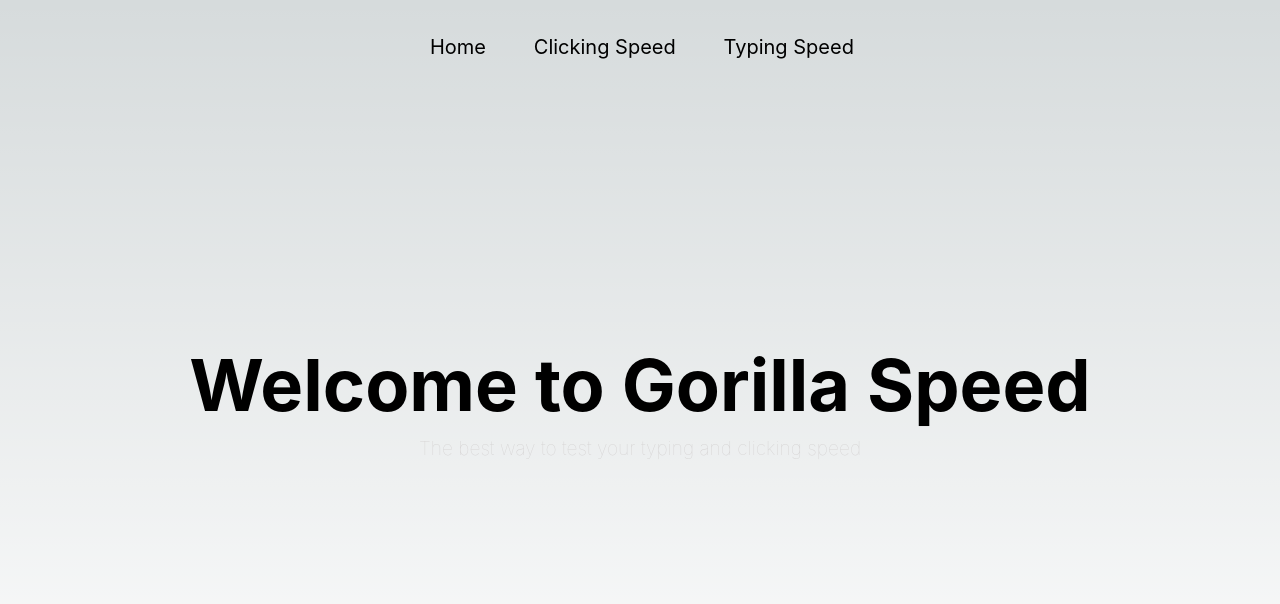
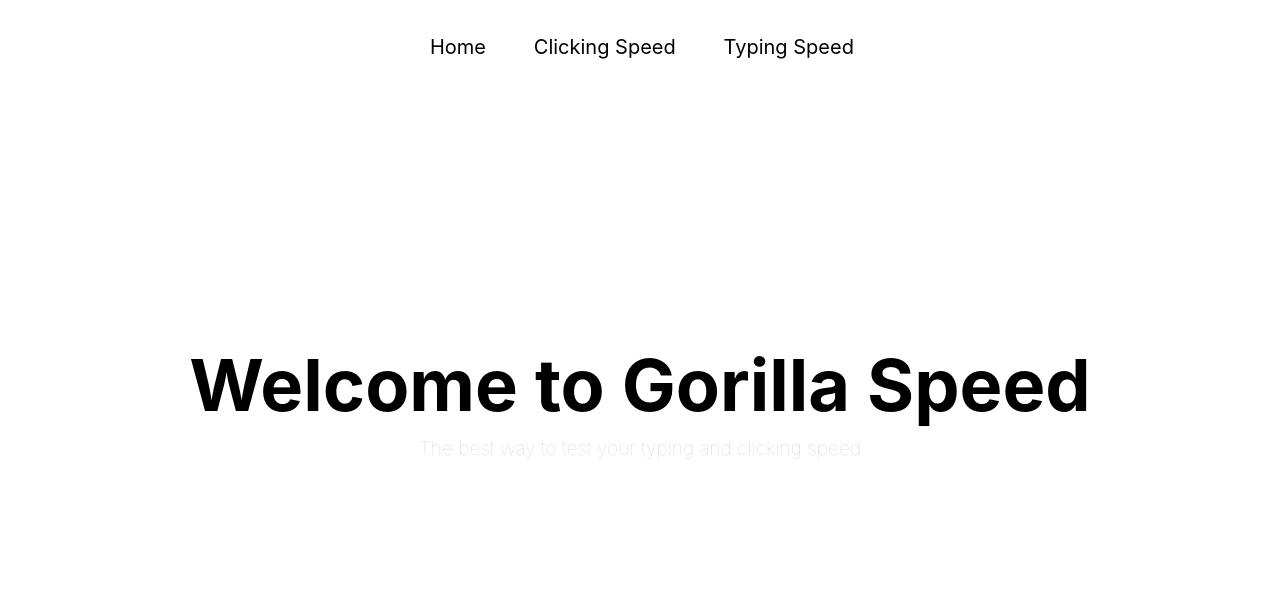
Before and after one commit to advayc/gorilla-speed, a Next.js app: page / in a window 1280 px wide. Shown: the top 604 px of the page. Built offline with nearby package versions, Linux system fonts and the light colour scheme.

Commit message:
remove default unused css

```diff
--- a/styles/globals.css
+++ b/styles/globals.css
@@ -10,40 +10,6 @@
   --font-mono: 'Inter', ui-monospace, Menlo, Monaco, 'Cascadia Mono', 'Segoe UI Mono',
     'Roboto Mono', 'Oxygen Mono', 'Ubuntu Monospace', 'Source Code Pro',
     'Fira Mono', 'Droid Sans Mono', 'Courier New', monospace;
-
-  --foreground-rgb: 0, 0, 0;
-  --background-start-rgb: 214, 219, 220;
-  --background-end-rgb: 255, 255, 255;
-
-  --primary-glow: conic-gradient(
-    from 180deg at 50% 50%,
-    #16abff33 0deg,
-    #0885ff33 55deg,
-    #54d6ff33 120deg,
-    #0071ff33 160deg,
-    transparent 360deg
-  );
-  --secondary-glow: radial-gradient(
-    rgba(255, 255, 255, 1),
-    rgba(255, 255, 255, 0)
-  );
-
-  --tile-start-rgb: 239, 245, 249;
-  --tile-end-rgb: 228, 232, 233;
-  --tile-border: conic-gradient(
-    #00000080,
-    #00000040,
-    #00000030,
-    #00000020,
-    #00000010,
-    #00000010,
-    #00000080
-  );
-
-  --callout-rgb: 238, 240, 241;
-  --callout-border-rgb: 172, 175, 176;
-  --card-rgb: 180, 185, 188;
-  --card-border-rgb: 131, 134, 135;
 }
 
 @media (prefers-color-scheme: dark) {
@@ -51,31 +17,6 @@
     --foreground-rgb: 255, 255, 255;
     --background-start-rgb: 0, 0, 0;
     --background-end-rgb: 0, 0, 0;
-
-    --primary-glow: radial-gradient(rgba(1, 65, 255, 0.4), rgba(1, 65, 255, 0));
-    --secondary-glow: linear-gradient(
-      to bottom right,
-      rgba(1, 65, 255, 0),
-      rgba(1, 65, 255, 0),
-      rgba(1, 65, 255, 0.3)
-    );
-
-    --tile-start-rgb: 2, 13, 46;
-    --tile-end-rgb: 2, 5, 19;
-    --tile-border: conic-gradient(
-      #ffffff80,
-      #ffffff40,
-      #ffffff30,
-      #ffffff20,
-      #ffffff10,
-      #ffffff10,
-      #ffffff80
-    );
-
-    --callout-rgb: 20, 20, 20;
-    --callout-border-rgb: 108, 108, 108;
-    --card-rgb: 100, 100, 100;
-    --card-border-rgb: 200, 200, 200;
   }
 }
 
@@ -95,12 +36,10 @@
 html,
 body {
   max-width: 100vw;
-  overflow-x: hidden;
   font-family: var(--font-mono);
 }
 
 body {
-  color: rgb(var(--foreground-rgb));
   background: linear-gradient(
       to bottom,
       transparent,
```
